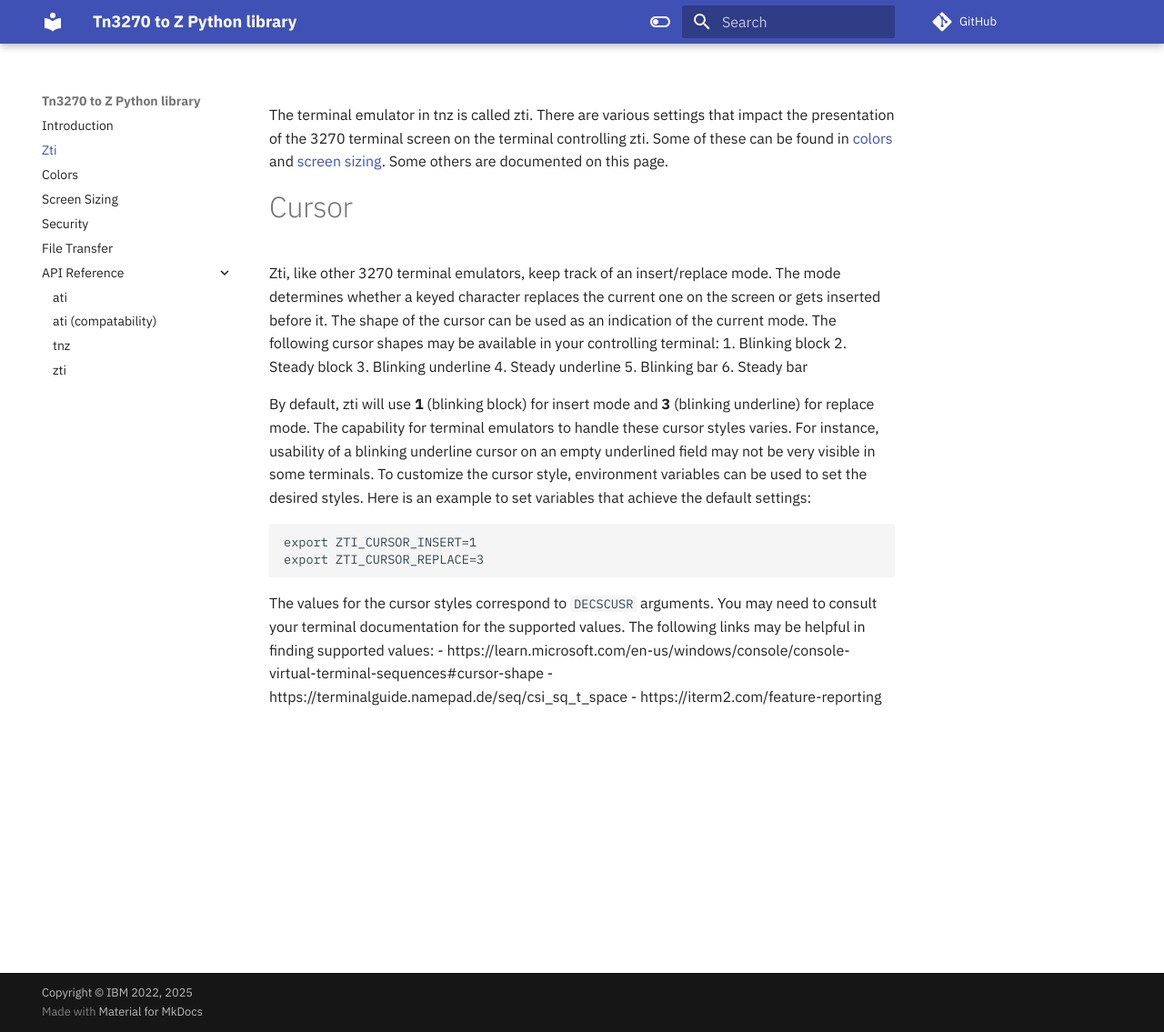
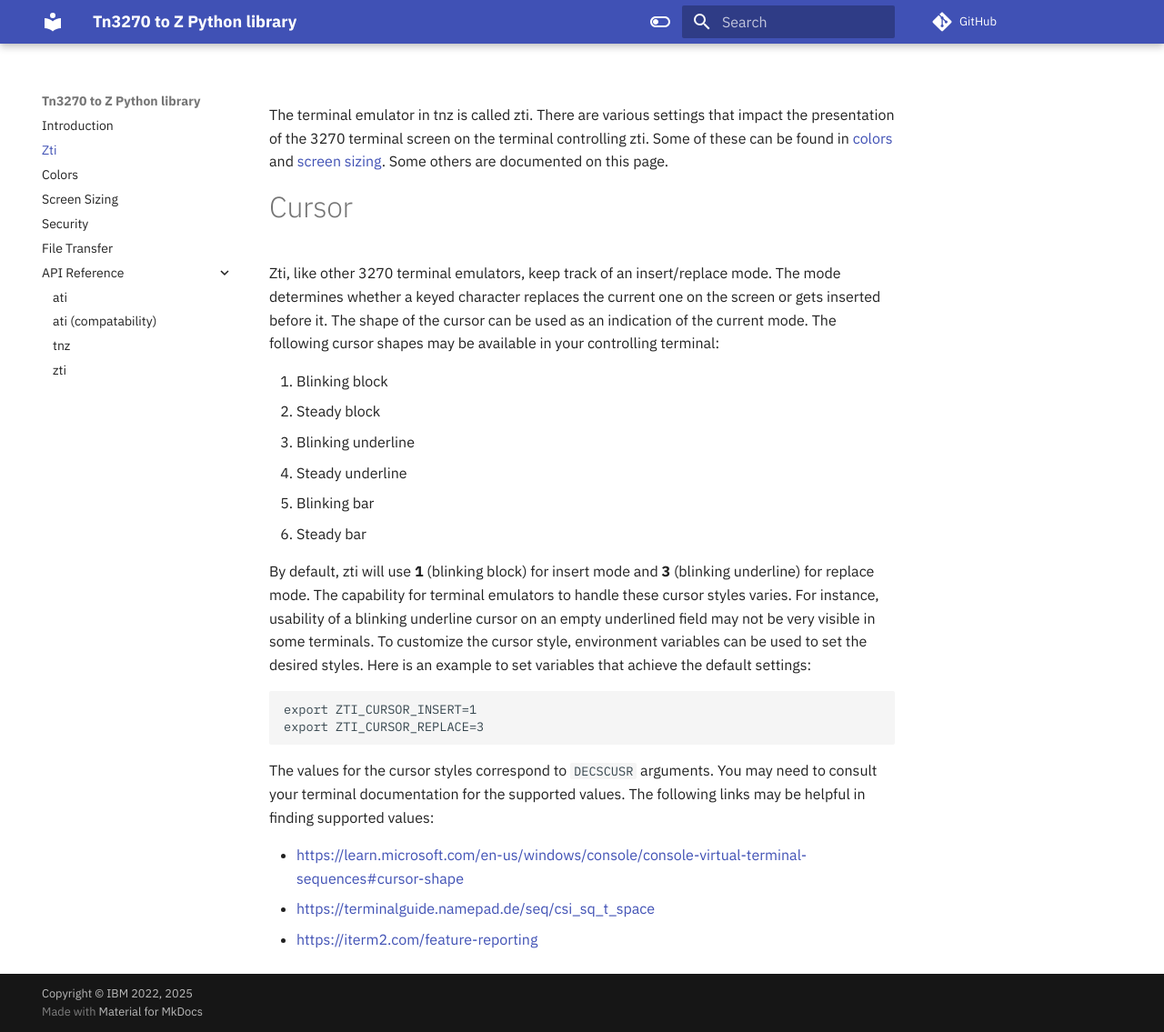
Before and after one commit to IBM/tnz, an MkDocs documentation site: the page built from docs/zti-guide.md, in a window 1280 px wide and 1135 px high. Shown: the whole window at 91% size. Built offline with MkDocs 1.6.1 and Material for MkDocs 9.7.7, drawn with Linux system fonts in a browser that asks for light colours; comment, search, counter and statistics services are not loaded; some of the changed lines change nothing that is shown.

Commit message:
fix zti-guide formatting (#230)

````diff
--- a/docs/zti-guide.md
+++ b/docs/zti-guide.md
@@ -4,8 +4,9 @@ title: Zti
 
 The terminal emulator in tnz is called zti. There are various settings
 that impact the presentation of the 3270 terminal screen on the terminal
-controlling zti. Some of these can be found in [colors](colors) and
-[screen sizing](screen-sizing). Some others are documented on this page.
+controlling zti. Some of these can be found in [colors](colors.md) and
+[screen sizing](screen-sizing.md). Some others are documented on this
+page.
 
 # Cursor
 
@@ -14,6 +15,7 @@ mode. The mode determines whether a keyed character replaces the current
 one on the screen or gets inserted before it. The shape of the cursor
 can be used as an indication of the current mode. The following cursor
 shapes may be available in your controlling terminal:
+
 1. Blinking block
 2. Steady block
 3. Blinking underline
@@ -28,6 +30,7 @@ of a blinking underline cursor on an empty underlined field may not be
 very visible in some terminals. To customize the cursor style,
 environment variables can be used to set the desired styles. Here is
 an example to set variables that achieve the default settings:
+
 ```
 export ZTI_CURSOR_INSERT=1
 export ZTI_CURSOR_REPLACE=3
@@ -36,6 +39,10 @@ export ZTI_CURSOR_REPLACE=3
 The values for the cursor styles correspond to `DECSCUSR` arguments.
 You may need to consult your terminal documentation for the supported
 values. The following links may be helpful in finding supported values:
-- https://learn.microsoft.com/en-us/windows/console/console-virtual-terminal-sequences#cursor-shape
-- https://terminalguide.namepad.de/seq/csi_sq_t_space
-- https://iterm2.com/feature-reporting
+
+- [https://learn.microsoft.com/en-us/windows/console/console-virtual-terminal-sequences#cursor-shape](
+https://learn.microsoft.com/en-us/windows/console/console-virtual-terminal-sequences#cursor-shape)
+- [https://terminalguide.namepad.de/seq/csi_sq_t_space](
+https://terminalguide.namepad.de/seq/csi_sq_t_space)
+- [https://iterm2.com/feature-reporting](
+https://iterm2.com/feature-reporting)
````
